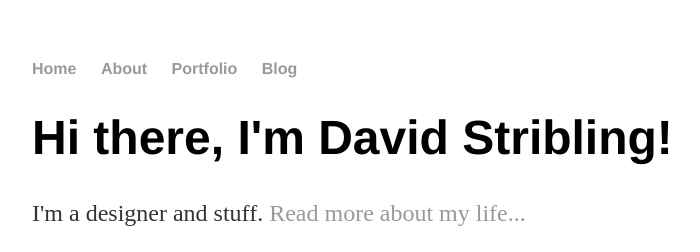
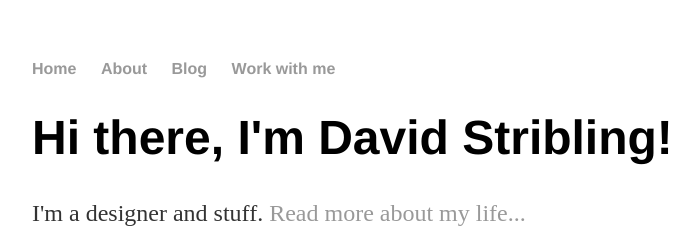
Before and after one commit to Dasaii/dasaii.github.io, a Jekyll site: the page built from index.html, in a window 1280 px wide. Shown: the top 252 px of the page, without its empty margins (160-860 px from the left). Built offline with Jekyll 4.4.1, drawn with Linux system fonts in a browser that asks for light colours.

Commit message:
Update default.html

```diff
--- a/_layouts/default.html
+++ b/_layouts/default.html
@@ -10,8 +10,8 @@
 	    		<ul>
 	        		<li><a href="/">Home</a></li>
 		        	<li><a href="/about">About</a></li>
-	        		<li><a href="/portfolio">Portfolio</a></li>
 	        		<li><a href="/blog">Blog</a></li>
+				<li><a href="/contact">Work with me</a></li>
 	    		</ul>
 			</nav>
 			<div class="container">
```
